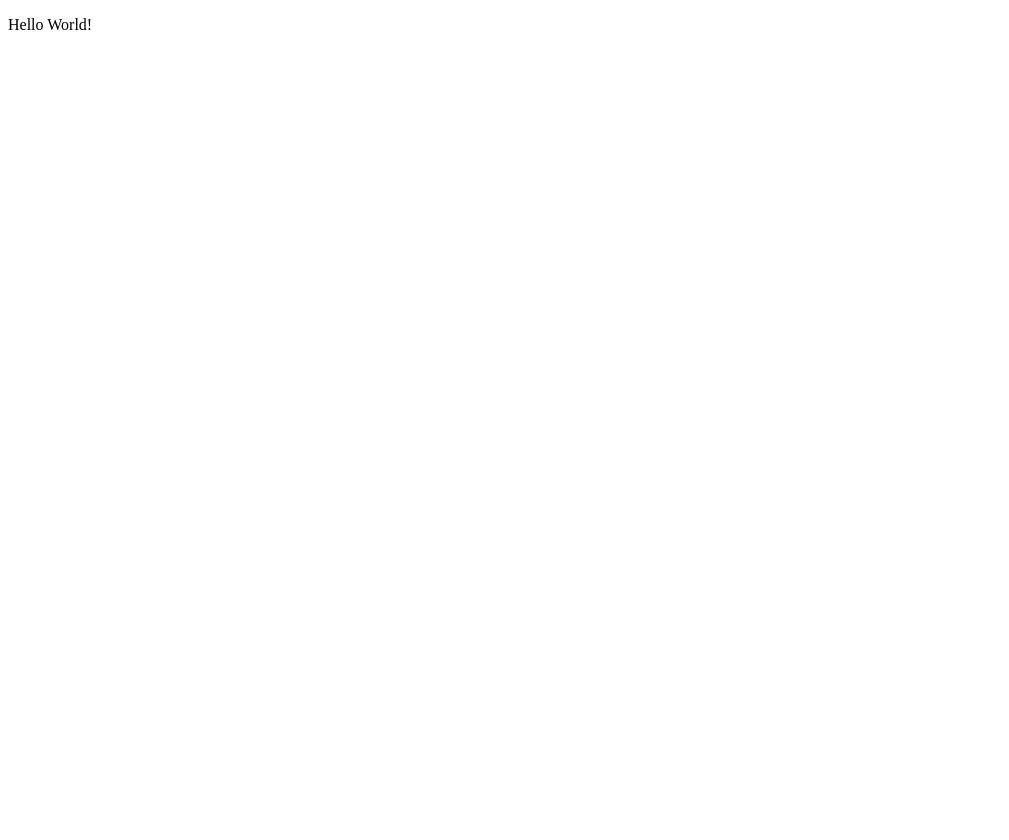
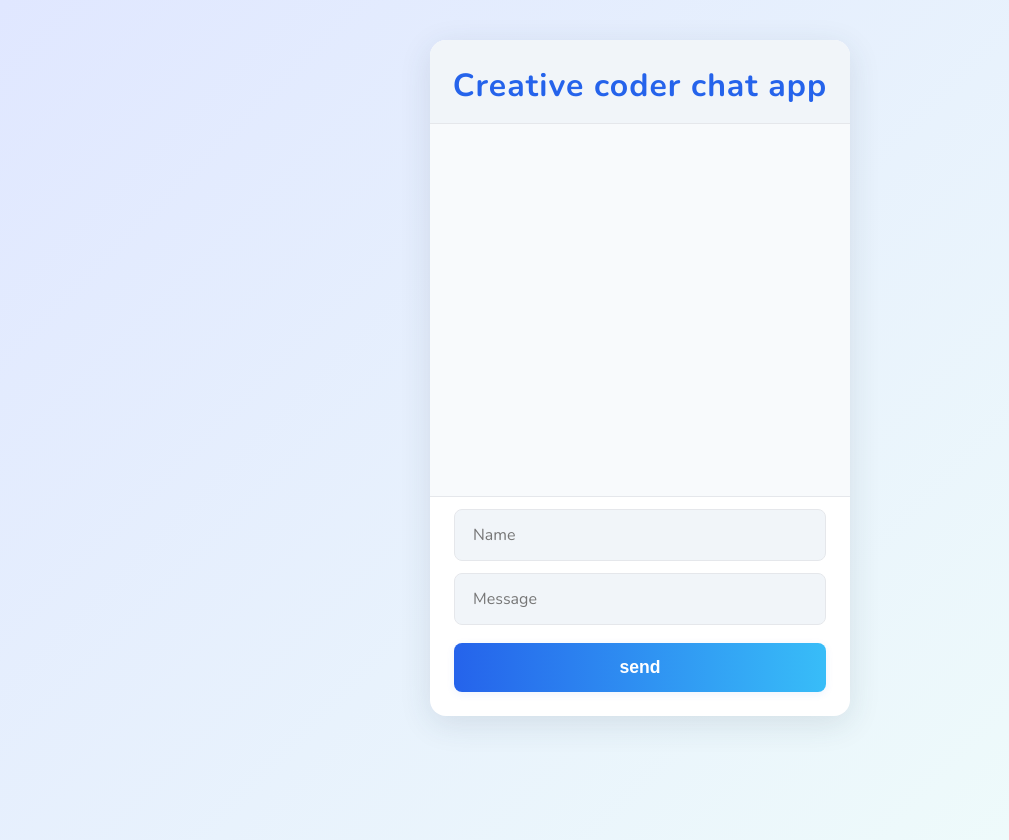
Before and after one commit to kudae3/web_socket, a website: page public/index.html in a window 1280 px wide. Shown: the whole page, without its empty margins (0-1009 px from the left). Before the commit the page ends 800 px from the top, so only its background shows below. Drawn offline with nearby package versions, Linux system fonts and the light colour scheme; no server answers.

Commit message:
chat-box-design

```diff
--- a/public/index.html
+++ b/public/index.html
@@ -1,15 +1,128 @@
 <!DOCTYPE html>
 <html lang="en">
-<head>
-    <meta charset="UTF-8">
-    <meta name="viewport" content="width=device-width, initial-scale=1.0">
+  <head>
+    <meta charset="UTF-8" />
+    <meta http-equiv="X-UA-Compatible" content="IE=edge" />
+    <meta name="viewport" content="width=device-width, initial-scale=1.0" />
     <title>Document</title>
     <script src="/socket.io/socket.io.js"></script>
-</head>
-<body>
-    <p>Hello World!</p>
+    <style>
+      @import url('https://fonts.googleapis.com/css?family=Nunito:400,700&display=swap');
+
+      body {
+        background: linear-gradient(135deg, #e0e7ff 0%, #f0fdfa 100%);
+        font-family: 'Nunito', Arial, sans-serif;
+        margin: 0;
+        min-height: 100vh;
+      }
+
+      #app {
+        background: #fff;
+        border: none;
+        max-width: 420px;
+        margin: 40px auto;
+        box-shadow: 0 8px 32px rgba(44, 62, 80, 0.12);
+        border-radius: 16px;
+        overflow: hidden;
+        padding-bottom: 24px;
+      }
+
+      h2 {
+        font-size: 2rem;
+        padding: 24px 0 16px 0;
+        color: #2563eb;
+        text-align: center;
+        font-weight: 700;
+        letter-spacing: 1px;
+        background: #f1f5f9;
+        margin: 0;
+        border-bottom: 1px solid #e5e7eb;
+      }
+
+      #chat-window {
+        height: 340px;
+        overflow-y: auto;
+        background: #f8fafc;
+        padding: 16px;
+        border-bottom: 1px solid #e5e7eb;
+      }
+
+      #output p {
+        padding: 10px 0;
+        margin: 0 0 8px 0;
+        border-bottom: 1px solid #e5e7eb;
+        color: #334155;
+        font-size: 1rem;
+      }
+
+      #feedback p {
+        color: #64748b;
+        padding: 8px 0;
+        margin: 0;
+        font-style: italic;
+        font-size: 0.95rem;
+      }
+
+      #output strong {
+        color: #2563eb;
+        font-weight: 700;
+      }
+
+      input[type="text"] {
+        padding: 14px 18px;
+        margin: 12px 24px 0 24px;
+        box-sizing: border-box;
+        background: #f1f5f9;
+        border: 1px solid #e5e7eb;
+        border-radius: 8px;
+        display: block;
+        width: calc(100% - 48px);
+        font-family: 'Nunito', Arial, sans-serif;
+        font-size: 1rem;
+        transition: border 0.2s;
+        outline: none;
+      }
+
+      input[type="text"]:focus {
+        border: 1.5px solid #2563eb;
+        background: #fff;
+      }
+
+      button {
+        background: linear-gradient(90deg, #2563eb 0%, #38bdf8 100%);
+        color: #fff;
+        font-size: 1.1rem;
+        font-weight: 700;
+        border: none;
+        padding: 14px 0;
+        width: calc(100% - 48px);
+        margin: 18px 24px 0 24px;
+        border-radius: 8px;
+        cursor: pointer;
+        box-shadow: 0 2px 8px rgba(37, 99, 235, 0.08);
+        transition: background 0.2s, box-shadow 0.2s;
+      }
+
+      button:hover {
+        background: linear-gradient(90deg, #1d4ed8 0%, #0ea5e9 100%);
+        box-shadow: 0 4px 16px rgba(37, 99, 235, 0.12);
+      }
+    </style>
+  </head>
+  <body>
+    <div id="app">
+      <h2>Creative coder chat app</h2>
+      <div id="chat-window">
+        <div id="output"></div>
+        <div id="feedback"></div>
+      </div>
+      <input type="text" placeholder="Name" id="name" />
+      <input type="text" placeholder="Message" id="message" />
+      <button id="send">send</button>
+    </div>
+
     <script>
         const socket = io();
       </script>
-</body>
+  </body>
 </html>
```
